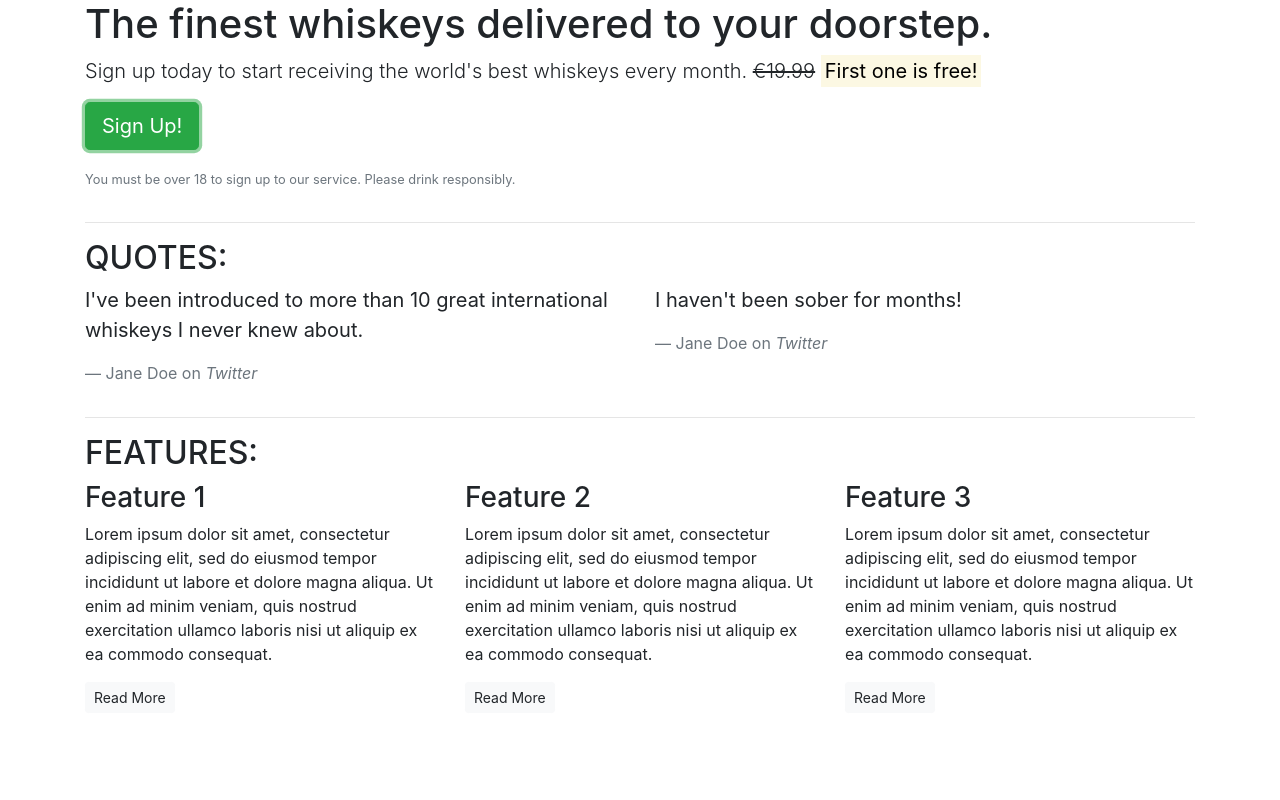
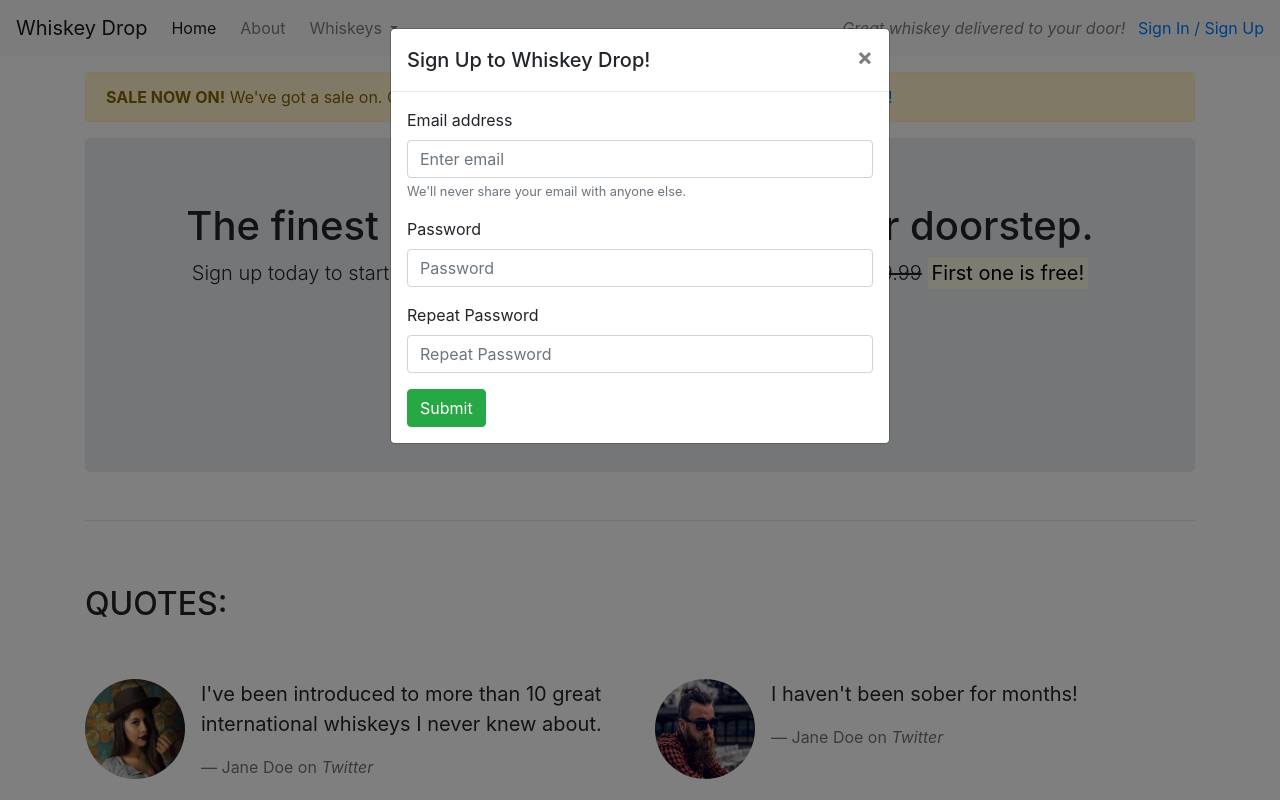
Before and after one commit to GabrielH-02/mess-around, a plain HTML site: page index.html in a window 1280 px wide. Both pictures are taken after a click on the button "Sign Up!". Shown: the top 800 px of the page. Drawn offline with nearby package versions, Linux system fonts and the light colour scheme.

Commit message:
Add js to the file

```diff
--- a/index.html
+++ b/index.html
@@ -6,17 +6,62 @@
     <meta name="viewport" content="width=device-width, initial-scale=1.0">
     <title>Whiskey Drop | Taste a new whiskey every month</title>
     <link rel="stylesheet" href="https://maxcdn.bootstrapcdn.com/bootstrap/4.1.3/css/bootstrap.min.css">
+    <script src="https://kit.fontawesome.com/e5efd06354.js" crossorigin="anonymous"></script>
 </head>
 
 <body>
-    <article class="container">
+    <nav class="navbar navbar-light bg-light navbar-expand-sm">
+        <a href="/" class="navbar-brand">Whiskey Drop</a>
+
+        <button class="navbar-toggler ml-auto" type="button" data-toggle="collapse" data-target="#navbarNavDropdown" aria-controls="navbarNavDropdown" aria-expanded="false" aria-label="Toggle navigation">
+          <span class="navbar-toggler-icon"></span>
+        </button>
+
+        <div class="collapse navbar-collapse" id="navbarNavDropdown">
+          <ul class="navbar-nav mr-auto">
+              <li class="active nav-item mr-2"><a href="/" class="nav-link">Home</a></li>
+              <li class="nav-item mr-2"><a href="/about" class="nav-link">About</a></li>
+              <li class="nav-item dropdown">
+                <a class="nav-link dropdown-toggle" href="#" id="navbarDropdownMenuLink" role="button" data-toggle="dropdown" aria-haspopup="true" aria-expanded="false">
+                  Whiskeys
+                </a>
+                <div class="dropdown-menu" aria-labelledby="navbarDropdownMenuLink">
+                  <a class="dropdown-item" href="#">Irish</a>
+                  <a class="dropdown-item" href="#">Scotch</a>
+                  <a class="dropdown-item" href="#">Japanese</a>
+                  <a class="dropdown-item" href="#">American</a>
+
+                </div>
+              </li>
+
+              <li class="nav-item mr-2 d-block d-sm-none"><a href="/login" class="nav-link">Sign In / Sign Up</a></li>
+          </ul>
+        </div>
+        <div class="d-none d-md-block">
+        <p class="navbar-text my-auto mr-2"><i>Great whiskey delivered to your door!</i></p>
+        <a href="/login">Sign In / Sign Up</a>
+        </div>
+    </nav>
+    <article class="container mt-3">
+      <div class="row d-none d-sm-block">
+        <div class="col-12">
+            <div class="alert alert-warning">
+              <strong>SALE NOW ON!</strong> We've got a sale on. Get a 12-month subscription for the price of 6!
+              <a href="">See here for details!</a>
+            </div>
+        </div>
+
+      </div>
         <!-- Callout -->
         <div class="row">
             <div class="col-12">
-                <section class="callout">
+                <section class="callout jumbotron text-center">
                     <h1>The finest whiskeys delivered to your doorstep.</h1>
-                    <p class="lead">Sign up today to start receiving the world's best whiskeys every month. <s>€19.99</s> <strong><mark>First one is free!</mark></strong></p>
-                    <p><button class="btn btn-lg btn-success">Sign Up!</button></p>
+                    <p class="lead">Sign up today to start receiving the world's best whiskeys every month.
+                      <s class="d-none d-sm-inline">€19.99</s>
+                      <span class="d-inline d-sm-none"></span>
+                      <strong><mark>First one is free!</mark></strong></p>
+                    <p><button class="btn btn-lg btn-success" data-toggle="modal" data-target="#signUpModal">Sign Up!</button></p>
                     <p class="text-muted"><small>You must be over 18 to sign up to our service. Please drink responsibly.</small></p>
                 </section>
             </div>
@@ -27,22 +72,36 @@
         <!-- Quotes -->
         <section class="quotes">
             <div class="row">
-                <div class="col-12">
+                <div class="col-12 my-5">
                     <h2 class="text-uppercase">Quotes:</h2>
                 </div>
             </div>
             <div class="row">
                 <div class="col-12 col-md-6">
+                    <div class="media">
+                        <div class="d-none d-sm-block">
+                          <img src="images/girl-image.png" class="rounded-circle mr-3" height=100 width=100>
+                        </div>
+                        <div class="media-body">
                           <blockquote class="blockquote">
                           <p>I've been introduced to more than 10 great international whiskeys I never knew about.</p>
                           <footer class="blockquote-footer">Jane Doe on <cite title="Twitter">Twitter</cite></footer>
                           </blockquote>
                         </div>
+                    </div>
+                </div>
                 <div class="col-12 col-md-6">
+                  <div class="media">
+                    <div class="d-none d-sm-block">
+                      <img src="images/guy-image.png" class="rounded-circle mr-3" height=100 width=100>
+                    </div>
+                    <div class="media-body">
                       <blockquote class="blockquote">
                         <p>I haven't been sober for months!</p>
                         <footer class="blockquote-footer">Jane Doe on <cite title="Twitter">Twitter</cite></footer>
                       </blockquote>
+                    </div>
+                  </div>
                 </div>
             </div>
         </section>
@@ -52,28 +111,28 @@
         <!-- Features -->
         <section class="features">
             <div class="row">
-                <div class="col-12">
+                <div class="col-12 my-5">
                     <h2 class="text-uppercase">Features:</h2>
                 </div>
             </div>
             <div class="row">
                 <div class="col-12 col-md-6 col-lg-4">
                     <div class="feature">
-                        <h3>Feature 1</h3>
+                        <h3><i class="fa-solid fa-gift d-none d-sm-inline"></i> Feature 1 <span class="badge badge-success">NEW!</span></h3>
                         <p>Lorem ipsum dolor sit amet, consectetur adipiscing elit, sed do eiusmod tempor incididunt ut labore et dolore magna aliqua. Ut enim ad minim veniam, quis nostrud exercitation ullamco laboris nisi ut aliquip ex ea commodo consequat.</p>
                         <p><a class="btn btn-sm btn-light" href="">Read More</a></p>
                     </div>
                 </div>
                 <div class="col-12 col-md-6 col-lg-4">
                     <div class="feature">
-                        <h3>Feature 2</h3>
+                        <h3><i class="fa-solid fa-credit-card d-none d-sm-inline"></i> Feature 2</h3>
                         <p>Lorem ipsum dolor sit amet, consectetur adipiscing elit, sed do eiusmod tempor incididunt ut labore et dolore magna aliqua. Ut enim ad minim veniam, quis nostrud exercitation ullamco laboris nisi ut aliquip ex ea commodo consequat.</p>
                         <p><a class="btn btn-sm btn-light" href="">Read More</a></p>
                     </div>
                 </div>
                 <div class="col-12 d-md-none d-lg-block col-lg-4">
                     <div class="feature">
-                        <h3>Feature 3</h3>
+                        <h3><i class="fa-solid fa-circle-xmark d-none d-sm-inline"></i> Feature 3</h3>
                         <p>Lorem ipsum dolor sit amet, consectetur adipiscing elit, sed do eiusmod tempor incididunt ut labore et dolore magna aliqua. Ut enim ad minim veniam, quis nostrud exercitation ullamco laboris nisi ut aliquip ex ea commodo consequat.</p>
                         <p><a class="btn btn-sm btn-light" href="">Read More</a></p>
                     </div>
@@ -82,6 +141,42 @@
         </section>
         <!-- /.features -->
     </article>
+
+    <div class="modal" tabindex="-1" role="dialog" id="signUpModal">
+      <div class="modal-dialog" role="document">
+        <div class="modal-content">
+          <div class="modal-header">
+            <h5 class="modal-title">Sign Up to Whiskey Drop!</h5>
+            <button type="button" class="close" data-dismiss="modal" aria-label="Close">
+              <span aria-hidden="true">&times;</span>
+            </button>
+          </div>
+          <div class="modal-body">
+            <form>
+              <div class="form-group">
+                <label for="exampleInputEmail1">Email address</label>
+                <input type="email" class="form-control" id="exampleInputEmail1" aria-describedby="emailHelp" placeholder="Enter email">
+                <small id="emailHelp" class="form-text text-muted">We'll never share your email with anyone else.</small>
+              </div>
+              <div class="form-group">
+                <label for="password">Password</label>
+                <input type="password" class="form-control" id="password" placeholder="Password">
+              </div>
+              <div class="form-group">
+                <label for="repeatPassword">Repeat Password</label>
+                <input type="password" class="form-control" id="repeatPassword" placeholder="Repeat Password">
+              </div>
+              <button type="submit" class="btn btn-success">Submit</button>
+            </form>
+          </div>
+          </div>
+        </div>
+      </div>
+    </div>
+
+    <script src="https://code.jquery.com/jquery-3.3.1.slim.min.js" integrity="sha384-q8i/X+965DzO0rT7abK41JStQIAqVgRVzpbzo5smXKp4YfRvH+8abtTE1Pi6jizo" crossorigin="anonymous"></script>
+    <script src="https://cdn.jsdelivr.net/npm/popper.js@1.14.3/dist/umd/popper.min.js" integrity="sha384-ZMP7rVo3mIykV+2+9J3UJ46jBk0WLaUAdn689aCwoqbBJiSnjAK/l8WvCWPIPm49" crossorigin="anonymous"></script>
+    <script src="https://cdn.jsdelivr.net/npm/bootstrap@4.1.3/dist/js/bootstrap.min.js" integrity="sha384-ChfqqxuZUCnJSK3+MXmPNIyE6ZbWh2IMqE241rYiqJxyMiZ6OW/JmZQ5stwEULTy" crossorigin="anonymous"></script>
 </body>
 
 </html>
```
Also changed, not shown: images/girl-image.png (added), images/guy-image.png (added). Lines whose indentation alone changed are shown as unchanged.
